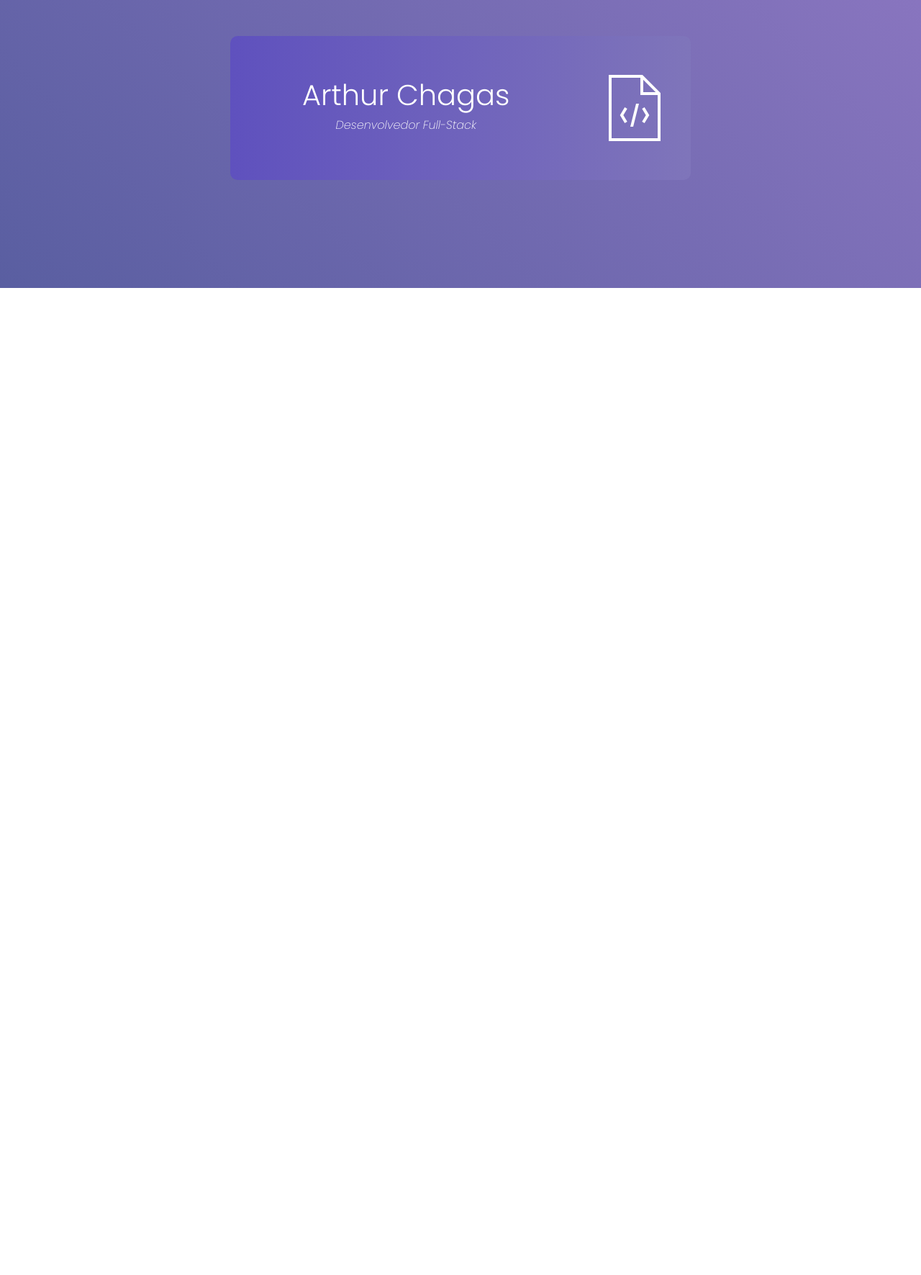
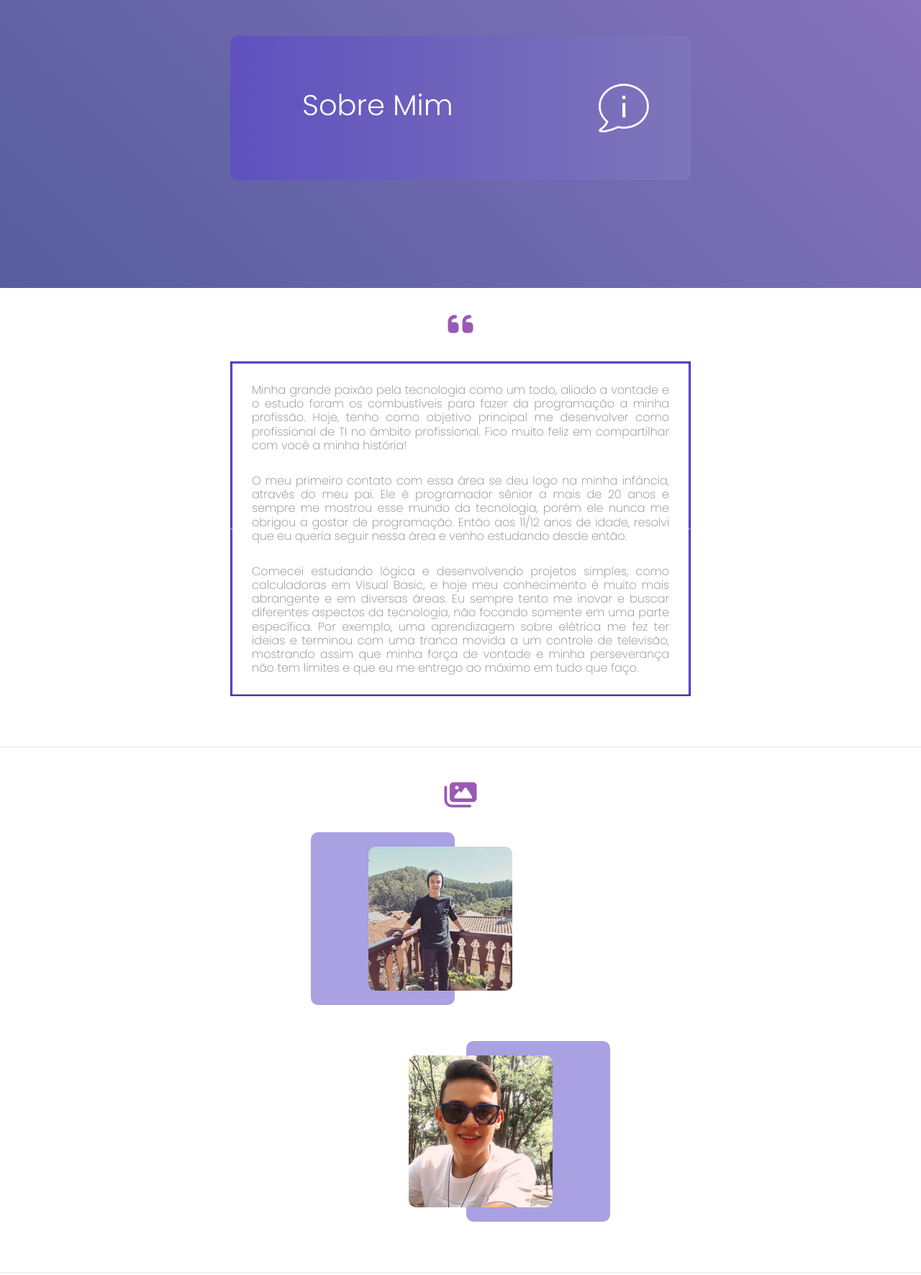
Before and after one commit to ArthurChagas0103/Portifolio, a plain HTML site: page front-end/about/about.html in a window 1280 px wide. Shown: the part 100-1871 px from the top of the page at 72% size. Drawn offline with nearby package versions, Linux system fonts and the light colour scheme.

Commit message:
16/10/2022

```diff
--- a/front-end/about/about.css
+++ b/front-end/about/about.css
@@ -1,21 +1,16 @@
-#arthurChagas{
+#sobreMim {
     font-weight: 300;
 }
 
-#desenvolvedor{
-    font-style: italic;
-    font-weight: 200;
-    text-align: center;
-}
-
-#imgCode{
+#imgSobre {
     position: absolute;
     left: 80%;
     top: 50%;
     transform: translateY(-50%);
+    width: 70px;
 }
 
-#textos{
+#textos {
     position: absolute;
     top: 50%;
     left: 100px;
@@ -27,3 +22,102 @@
     -webkit-transform: scaleX(1);
     transform: scaleX(1);
 }
+
+.aspas {
+    color: #9B59B6;
+    font-size: 40px;
+    position: relative;
+    left: 50%;
+    translate: -50%;
+    margin-top: 30px;
+}
+
+#textSobreMim {
+    font-weight: 200;
+    color: #818181;
+    text-align: justify;
+    width: 50%;
+    position: relative;
+    left: 50%;
+    translate: -50%;
+    margin-top: 30px;
+    background:
+        linear-gradient(to right, #4836BF 2px, transparent 4px) 0 0,
+        linear-gradient(to right, #4836BF 2px, transparent 4px) 0 100%,
+        linear-gradient(to left, #4836BF 2px, transparent 4px) 100% 0,
+        linear-gradient(to left, #4836BF 2px, transparent 4px) 100% 100%,
+        linear-gradient(to bottom, #4836BF 2px, transparent 4px) 0 0,
+        linear-gradient(to bottom, #4836BF 2px, transparent 4px) 100% 0,
+        linear-gradient(to top, #4836BF 2px, transparent 4px) 0 100%,
+        linear-gradient(to top, #4836BF 2px, transparent 4px) 100% 100%;
+    background-repeat: no-repeat;
+    background-size: 50% 50%;
+    padding: 30px;
+    animation-duration: 1s;
+    animation-fill-mode: forwards;
+}
+
+@keyframes diminui {
+    0% {
+        background-size: 50% 50%;
+    }
+
+    100% {
+        background-size: 30px 30px;
+    }
+}
+
+@keyframes cresce {
+    0% {
+        background-size: 30px 30px;
+    }
+
+    100% {
+        background-size: 50% 50%;
+    }
+}
+
+.textSobreMim {
+    margin-top: 30px;
+}
+
+.linha {
+    margin-top: 70px;
+}
+
+#imgsEu1{
+    width: 100%;
+    margin-top: 20px;
+    margin-bottom: 20px;
+    margin-left: 80px;
+    border-radius: 10px;
+}
+
+#imgsEu2{
+    width: 100%;
+    margin-top: 20px;
+    margin-bottom: 20px;
+    margin-left: 120px;
+    border-radius: 10px;
+    transform: translateX(-100%);
+}
+
+#fundoImgsEu1{
+    background-color: #4836bf77;
+    width: 200px;
+    position: relative;
+    left: 40%;
+    translate: -40%;
+    border-radius: 10px;
+    margin-top: 30px;
+}
+
+#fundoImgsEu2{
+    background-color: #4836bf77;
+    width: 200px;
+    position: relative;
+    left: 60%;
+    translate: -60%;
+    border-radius: 10px;
+    margin-top: 50px;
+}
--- a/front-end/about/about.html
+++ b/front-end/about/about.html
@@ -12,15 +12,15 @@
     <link rel="shortcut icon" href="/front-end/base_codes/img/AC.png" type="image/x-icon" />
     <link rel="stylesheet" href="https://cdn.jsdelivr.net/npm/bootstrap@4.0.0/dist/css/bootstrap.min.css"
         integrity="sha384-Gn5384xqQ1aoWXA+058RXPxPg6fy4IWvTNh0E263XmFcJlSAwiGgFAW/dAiS6JXm" crossorigin="anonymous">
+    <link rel="stylesheet" href="https://cdnjs.cloudflare.com/ajax/libs/animate.css/4.1.1/animate.min.css" />
 </head>
 
 <body>
 
     <nav class="navbar navbar-expand-lg" id="navbar">
-
         <button class="navbar-toggler" type="button" data-toggle="collapse" data-target="#navbarSupportedContent"
             aria-controls="navbarSupportedContent" aria-expanded="false" aria-label="Toggle navigation">
-            <span class="navbar-toggler-icon" id="menu"><i class="fa fa-bars"></i></span>
+            <span class="navbar-toggler-icon" id="menu"><i class="fa fa-bars" id="barras"></i></span>
         </button>
         <div class="collapse navbar-collapse" id="navbarSupportedContent">
             <ul class="navbar-nav col-12 justify-content-center">
@@ -42,8 +42,9 @@
                 <li class="nav-item active">
                     <form class="form-inline mt-3"
                         onSubmit="if(this.search.value!=null && this.search.value!='') findString(this.search.value);return false">
-                    <input class="form-control mr-sm-2" type="search" placeholder="Procurar" aria-label="Search"
-                        id="search"><a onclick="findString(document.getElementById('search').value)"><i class="fa fa-search" id="lupa"></i></a>
+                        <input class="form-control mr-sm-2" type="search" placeholder="Procurar" aria-label="Search"
+                            id="search"><a onclick="findString(document.getElementById('search').value)"><i
+                                class="fa fa-search" id="lupa"></i></a>
                     </form>
                 </li>
             </ul>
@@ -56,14 +57,67 @@
             <div class="carousel-item active">
                 <div id="banner">
                     <div id="textos">
-                        <h1 class="text" id="arthurChagas">Arthur Chagas</h1>
-                        <h6 class="text" id="desenvolvedor">Desenvolvedor Full-Stack</h6>
+                        <h1 class="text" id="sobreMim">Sobre Mim</h1>
                     </div>
-                    <img src="/front-end/base_codes/img/code.png" id="imgCode">
+                    <img src="/front-end/base_codes/img/sobre.png" id="imgSobre">
                 </div>
             </div>
         </div>
-        <div style="margin-top: 2000px;"></div>
+    </div>
+
+    <div>
+        <i class="fa fa-quote-left aspas"></i>
+    </div>
+
+    <div>
+        <h6 id="textSobreMim">
+            <div>
+                Minha grande paixão pela tecnologia como um todo, aliado a vontade e o estudo foram os combustíveis para
+                fazer da programação a minha profissão. Hoje, tenho como objetivo principal me desenvolver como
+                profissional
+                de TI no âmbito profissional. Fico muito feliz em compartilhar com você a minha história!
+            </div>
+
+            <div class="textSobreMim">
+                O meu primeiro contato com essa área se deu logo na minha infância, através do meu pai. Ele é
+                programador
+                sênior a mais de 20 anos e sempre me mostrou esse mundo da tecnologia, porém ele nunca me obrigou a
+                gostar
+                de programação. Então aos 11/12 anos de idade, resolvi que eu queria seguir nessa área e venho estudando
+                desde então.
+            </div>
+
+            <div class="textSobreMim">
+                Comecei estudando lógica e desenvolvendo projetos simples, como calculadoras em Visual Basic, e hoje meu
+                conhecimento é muito mais abrangente e em diversas áreas. Eu sempre tento me inovar e buscar diferentes
+                aspectos da tecnologia, não focando somente em uma parte específica. Por exemplo, uma aprendizagem sobre
+                elétrica me fez ter ideias e terminou com uma tranca movida a um controle de televisão, mostrando assim
+                que
+                minha força de vontade e minha perseverança não tem limites e que eu me entrego ao máximo em tudo que
+                faço.
+            </div>
+        </h6>
+    </div>
+
+    <hr class="linha">
+
+    <div>
+        <i class="fa fa-images aspas"></i>
+    </div>
+
+    <div>
+        <div id="fundoImgsEu1">
+            <img src="/front-end/base_codes/img/Eu1.png" id="imgsEu1">
+        </div>
+
+        <div id="fundoImgsEu2">
+            <img src="/front-end/base_codes/img/Eu2.png" id="imgsEu2">
+        </div>
+    </div>
+
+    <hr class="linha">
+
+    <div style="margin-top: 2000px;"></div>
 </body>
 
 <script src='about.js'></script>
--- a/front-end/about/about.js
+++ b/front-end/about/about.js
@@ -39,3 +39,13 @@ function findString(str) {
 	if (!strFound) alert("Texto '" + str + "' não encontrado!")
 	return;
 }
+
+function animacao() {
+	if (window.scrollY > 50 && window.scrollY < 800) {
+		document.getElementById('textSobreMim').style.animationName = 'diminui';
+	}
+	else{
+		document.getElementById('textSobreMim').style.animationName = 'cresce';
+	}
+}
+window.addEventListener('scroll', animacao)
--- a/front-end/about/responsive.css
+++ b/front-end/about/responsive.css
@@ -1,10 +1,10 @@
-@media (min-width: 900px) and (max-width: 1200px){
-    #arthurChagas{
+@media (min-width: 900px) and (max-width: 1200px) {
+    #sobreMim {
         font-weight: 300;
         font-size: 30px;
     }
 
-    #imgCode{
+    #imgSobre {
         position: absolute;
         left: 80%;
         top: 50%;
@@ -13,20 +13,13 @@
     }
 }
 
-@media (min-width: 480px) and (max-width: 900px){
-    #arthurChagas{
+@media (min-width: 480px) and (max-width: 900px) {
+    #sobreMim {
         font-weight: 300;
         font-size: 20px;
     }
 
-    #desenvolvedor{
-        font-style: italic;
-        font-weight: 200;
-        text-align: center;
-        font-size: 10px;
-    }
-
-    #imgCode{
+    #imgSobre {
         position: absolute;
         left: 80%;
         top: 50%;
@@ -34,7 +27,7 @@
         width: 40px;
     }
 
-    #textos{
+    #textos {
         position: absolute;
         top: 50%;
         left: 30px;
@@ -42,27 +35,20 @@
     }
 }
 
-@media (min-width: 360px) and (max-width: 480px){
-    #arthurChagas{
+@media (min-width: 360px) and (max-width: 480px) {
+    #sobreMim {
         font-weight: 300;
         font-size: 15px;
     }
 
-    #textos{
+    #textos {
         position: absolute;
         top: 50%;
         left: 20px;
         transform: translateY(-50%);
     }
 
-    #desenvolvedor{
-        font-style: italic;
-        font-weight: 200;
-        text-align: center;
-        font-size: 8px;
-    }
-
-    #imgCode{
+    #imgSobre {
         position: absolute;
         left: 75%;
         top: 50%;
@@ -71,13 +57,13 @@
     }
 }
 
-@media (max-width: 360px){
-    #arthurChagas{
+@media (max-width: 360px) {
+    #sobreMim {
         font-weight: 300;
         font-size: 15px;
     }
 
-    #textos{
+    #textos {
         position: absolute;
         top: 30%;
         translate: -50%;
@@ -85,19 +71,40 @@
         transform: translateY(-40%);
     }
 
-    #desenvolvedor{
-        font-style: italic;
-        font-weight: 200;
-        text-align: center;
-        font-size: 8px;
-    }
-
-    #imgCode{
+    #imgSobre {
         position: absolute;
         left: 50%;
         translate: -50%;
         top: 70%;
         transform: translateY(-70%);
         width: 40px;
+
     }
 }
+
+@media (max-width: 700px) {
+    #textSobreMim {
+        font-weight: 200;
+        color: #818181;
+        text-align: justify;
+        width: 100%;
+        position: relative;
+        left: 50%;
+        translate: -50%;
+        margin-top: 30px;
+        background:
+            linear-gradient(to right, #4836BF 2px, transparent 4px) 0 0,
+            linear-gradient(to right, #4836BF 2px, transparent 4px) 0 100%,
+            linear-gradient(to left, #4836BF 2px, transparent 4px) 100% 0,
+            linear-gradient(to left, #4836BF 2px, transparent 4px) 100% 100%,
+            linear-gradient(to bottom, #4836BF 2px, transparent 4px) 0 0,
+            linear-gradient(to bottom, #4836BF 2px, transparent 4px) 100% 0,
+            linear-gradient(to top, #4836BF 2px, transparent 4px) 0 100%,
+            linear-gradient(to top, #4836BF 2px, transparent 4px) 100% 100%;
+        background-repeat: no-repeat;
+        background-size: 50% 50%;
+        padding: 30px;
+        animation-duration: 1s;
+        animation-fill-mode: forwards;
+    }
+}
```
Also changed, not shown: front-end/base_codes/img/Eu1.png (added), front-end/base_codes/img/Eu2.png (added), front-end/base_codes/img/sobre.png (added).
